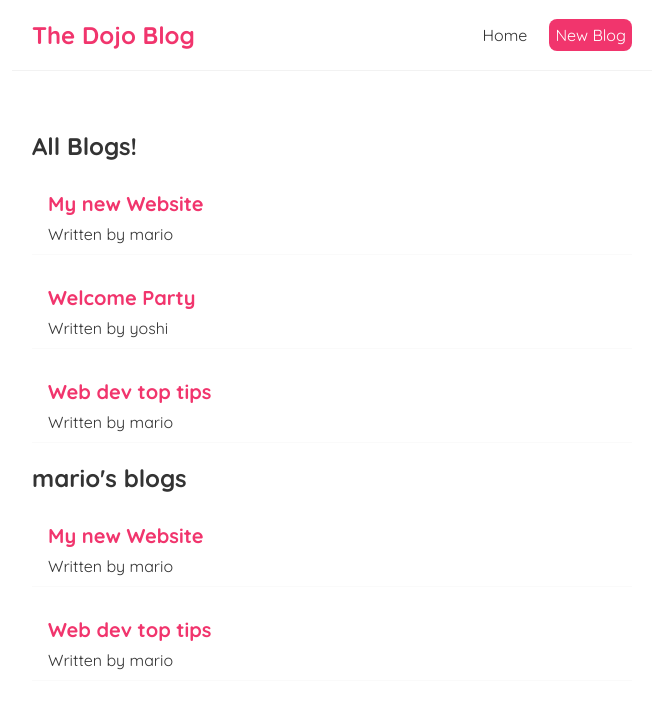
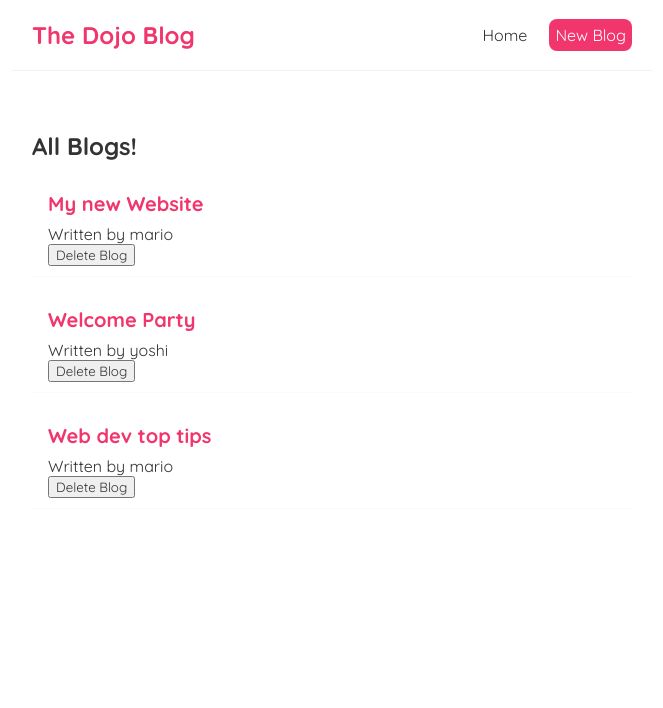
Before and after one commit to johnpathadan/reactpratise, a React (Create React App) app: page / in a window 1280 px wide. Shown: the top 708 px of the page, without its empty margins (308-971 px from the left). Built offline with nearby package versions, Linux system fonts and the light colour scheme.

Commit message:
Functions as props

```diff
--- a/src/Bloglist.js
+++ b/src/Bloglist.js
@@ -1,8 +1,4 @@
-const BlogList = ({blogs, title}) => {
-    //shortcut applied
-    // const blogs = props.blogs; //we are now importing blogs to Bloglist.js
-    // const title = props.title;
-    // console.log(props, blogs);
+const BlogList = ({blogs, title, handleDelete}) => {
 
     return (
         <div className="blog-list">
@@ -13,6 +9,7 @@
 
                     <h2>{blog.title}</h2>
                     <p>Written by {blog.author}</p>
+                    <button onClick={()=> handleDelete(blog.id)}>Delete Blog</button>
                 </div>
             ))}
         </div>
--- a/src/Home.js
+++ b/src/Home.js
@@ -7,13 +7,19 @@
         {title: 'Welcome Party', body: 'lorem ipsum...', author: 'yoshi', id: 2},
         {title: 'Web dev top tips', body: 'lorem ipsum...', author: 'mario', id: 3},
     ]);
+
+    const handleDelete = (id) => {
+        const newBlogs = blogs.filter(blog => blog.id !== id);
+        setBlogs(newBlogs);
+    }
+
     return (
         <div className="homePage">
-            < BlogList blogs={blogs} title="All Blogs!" />
-            {/* Here we are filtering blogs with author as just mario */}
-            <BlogList blogs={blogs.filter((blog) => blog.author === 'mario')} title="mario's blogs"/>
+            < BlogList blogs={blogs} title="All Blogs!" handleDelete = {handleDelete}/>
         </div>
     );
+
+
 }
 
 export default Home;
```
